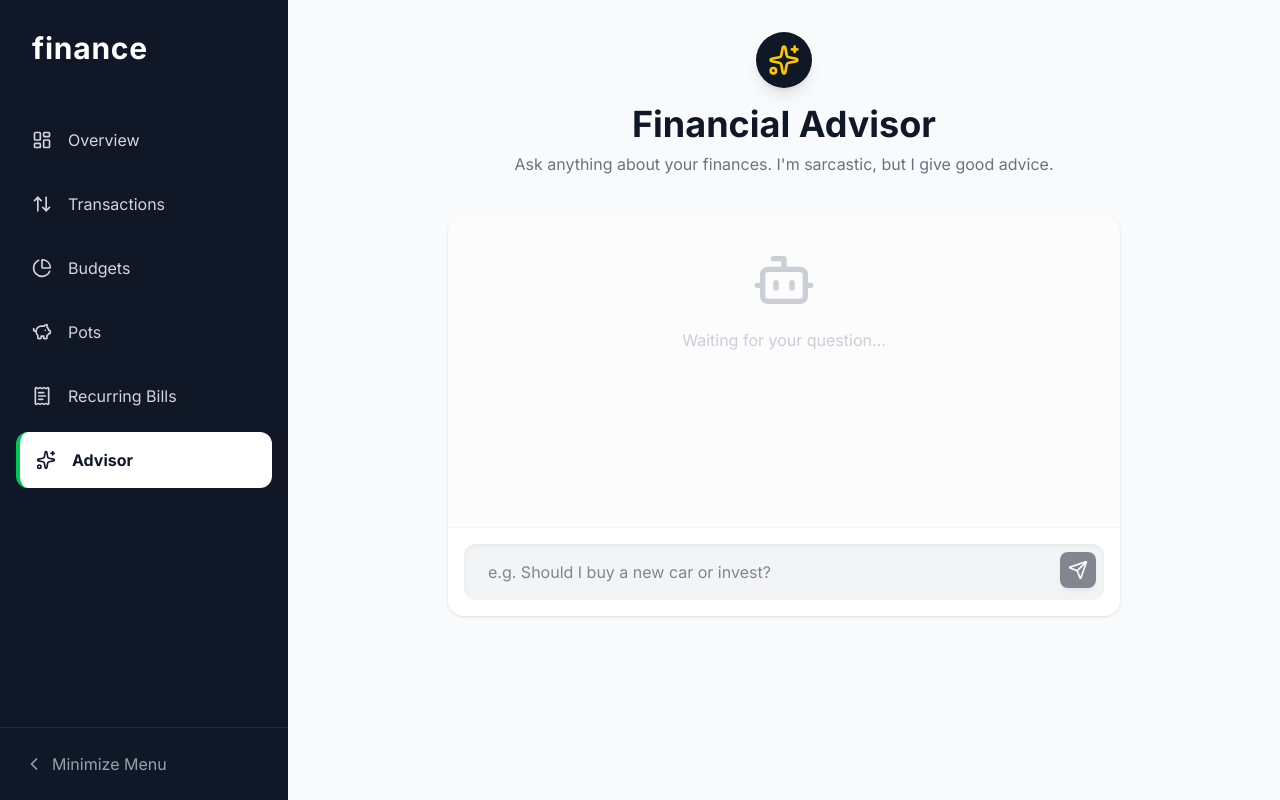
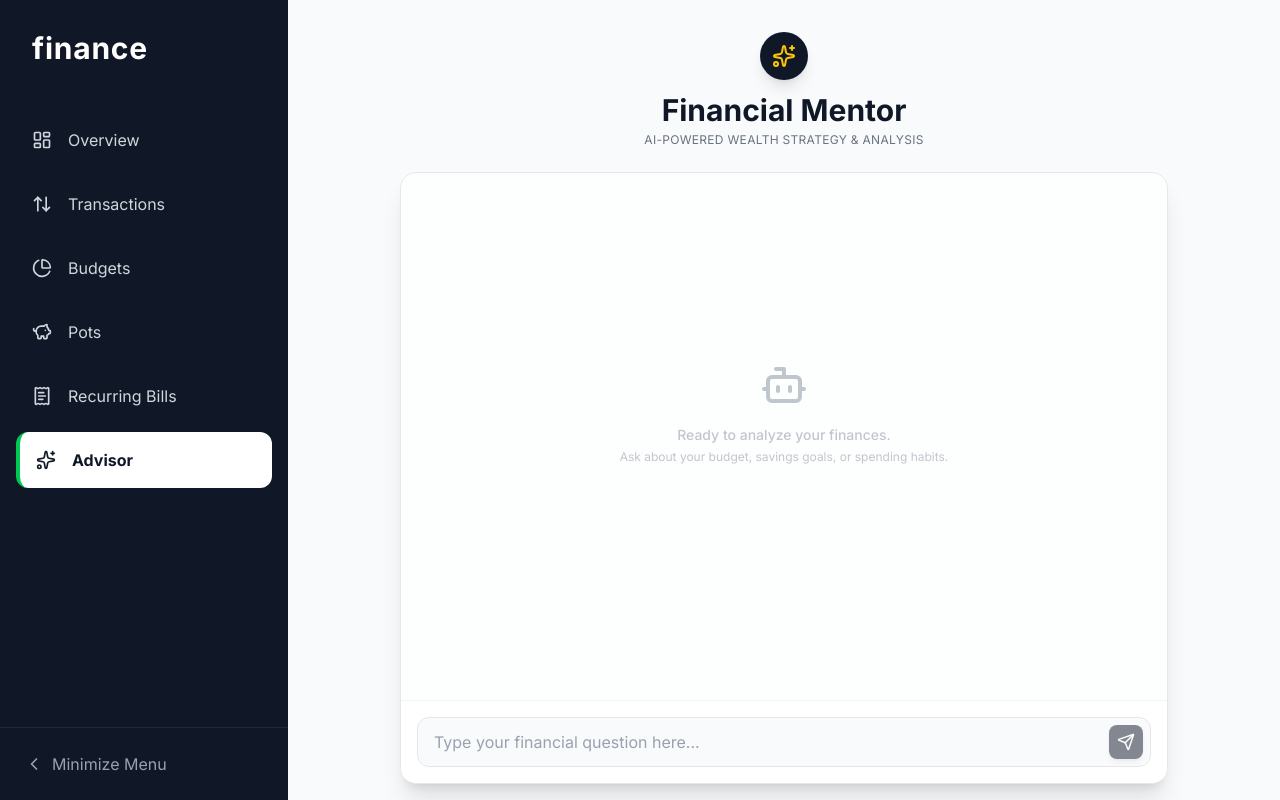
Before and after one commit to williampgdias/finance-app, a Next.js app in the folder frontend/: page /advisor in a window 1280 px wide. Built offline with nearby package versions, Linux system fonts and the light colour scheme.

Commit message:
fix(advisor): implement continuous chat context and refactor UI to professional standards

```diff
--- a/frontend/app/advisor/page.tsx
+++ b/frontend/app/advisor/page.tsx
@@ -2,142 +2,274 @@
 /* eslint-disable react/no-unescaped-entities */
 'use client';
 
-import { useState } from 'react';
+import { useState, useRef, useEffect } from 'react';
 import axios from 'axios';
-import { Sparkles, Send, Loader2, Bot } from 'lucide-react';
+import { Sparkles, Send, Loader2, Bot, User } from 'lucide-react';
 import ReactMarkdown from 'react-markdown';
 
+/**
+ * Interface representing a single chat message entity.
+ * Mirrors the structure required by the LLM context window.
+ */
+interface ChatMessage {
+    role: 'user' | 'assistant';
+    content: string;
+}
+
+/**
+ * Financial Advisor Page Component.
+ * * Implements a persistent chat interface where the user can interact
+ * with the AI Financial Mentor. The component manages the chat history state
+ * and handles the API communication with context injection.
+ */
 export default function AdvisorPage() {
-    const [question, setQuestion] = useState('');
-    const [answer, setAnswer] = useState('');
+    // ============================================================================
+    // State Management
+    // ============================================================================
+
+    const [input, setInput] = useState('');
+    const [messages, setMessages] = useState<ChatMessage[]>([]);
     const [loading, setLoading] = useState(false);
-    const [error, setError] = useState('');
 
-    const handleAskAi = async (e: React.FormEvent) => {
+    // Reference to the end of the chat list for auto-scrolling
+    const messagesEndRef = useRef<HTMLDivElement>(null);
+
+    // ============================================================================
+    // Effects & Helpers
+    // ============================================================================
+
+    /**
+     * Automatically scrolls the chat container to the most recent message.
+     * Triggered whenever the 'messages' array updates or loading state changes.
+     */
+    const scrollToBottom = () => {
+        messagesEndRef.current?.scrollIntoView({ behavior: 'smooth' });
+    };
+
+    useEffect(() => {
+        scrollToBottom();
+    }, [messages, loading]);
+
+    // ============================================================================
+    // Event Handlers
+    // ============================================================================
+
+    /**
+     * Handles the submission of a new message.
+     * * 1. Updates UI optimistically with the user's message.
+     * 2. Sends the message payload + conversation history to the backend.
+     * 3. Appends the AI response to the local state.
+     */
+    const handleSendMessage = async (e: React.FormEvent) => {
         e.preventDefault();
-        if (!question.trim()) return;
 
+        // Prevent submission of empty strings
+        if (!input.trim()) return;
+
+        const userMessageContent = input;
+
+        // Clear input immediately for better UX
+        setInput('');
+
+        // Optimistic Update: Append user message to UI before API response
+        const newHistory: ChatMessage[] = [
+            ...messages,
+            { role: 'user', content: userMessageContent },
+        ];
+
+        setMessages(newHistory);
         setLoading(true);
-        setError('');
-        setAnswer('');
 
         try {
+            // API Call: Send current prompt AND history for context awareness
             const response = await axios.post('http://localhost/api/ai/ask', {
-                question: question,
+                question: userMessageContent,
+                history: newHistory, // Passing full context to the backend
             });
 
-            setAnswer(response.data.message);
-        } catch (err) {
-            console.error(err);
-            // Error message in English
-            setError('Sorry, my brain is a bit slow today. Please try again.');
+            // Append the AI's response to the conversation
+            setMessages((prevMessages) => [
+                ...prevMessages,
+                { role: 'assistant', content: response.data.message },
+            ]);
+        } catch (error) {
+            console.error('AI Service Error:', error);
+
+            // Graceful error handling in the UI
+            setMessages((prevMessages) => [
+                ...prevMessages,
+                {
+                    role: 'assistant',
+                    content:
+                        "**System Notice:** I'm currently unable to access the financial data server. Please try again in a moment.",
+                },
+            ]);
         } finally {
             setLoading(false);
         }
     };
 
+    // ============================================================================
+    // Render
+    // ============================================================================
+
     return (
-        <main className="min-h-screen bg-gray-50 p-8 pb-20 flex flex-col items-center">
-            {/* Header */}
-            <div className="text-center mb-10 max-w-2xl">
-                <div className="inline-flex items-center justify-center p-3 bg-gray-900 rounded-full mb-4 shadow-lg">
-                    <Sparkles className="text-yellow-400" size={32} />
+        <main className="h-screen bg-gray-50 flex flex-col items-center pt-8 pb-4 px-4">
+            {/* Page Header */}
+            <div className="text-center mb-6 max-w-2xl flex-shrink-0">
+                <div className="inline-flex items-center justify-center p-3 bg-gray-900 rounded-full mb-3 shadow-lg">
+                    <Sparkles className="text-yellow-400" size={24} />
                 </div>
-                <h1 className="text-4xl font-bold text-gray-900 mb-2">
-                    Financial Advisor
+                <h1 className="text-3xl font-bold text-gray-900">
+                    Financial Mentor
                 </h1>
-                <p className="text-gray-500">
-                    Ask anything about your finances. I'm sarcastic, but I give
-                    good advice.
+                <p className="text-xs text-gray-500 mt-1 uppercase tracking-wide">
+                    AI-Powered Wealth Strategy & Analysis
                 </p>
             </div>
 
-            {/* Chat Area */}
-            <div className="w-full max-w-2xl bg-white rounded-2xl shadow-sm overflow-hidden min-h-100 flex flex-col">
-                {/* Answer Display Area */}
-                <div className="flex-1 p-8 bg-gray-50/50 overflow-y-auto">
-                    {!answer && !loading && !error && (
-                        <div className="h-full flex flex-col items-center justify-center text-gray-400 opacity-50">
-                            <Bot size={64} className="mb-4" />
-                            <p>Waiting for your question...</p>
+            {/* Main Chat Container */}
+            <div className="w-full max-w-3xl bg-white rounded-2xl shadow-xl overflow-hidden flex flex-col flex-1 min-h-0 border border-gray-200">
+                {/* Message List Area (Scrollable) */}
+                <div className="flex-1 overflow-y-auto p-6 space-y-6 bg-gray-50/30">
+                    {/* Empty State / Welcome Message */}
+                    {messages.length === 0 && (
+                        <div className="h-full flex flex-col items-center justify-center text-gray-400 opacity-60">
+                            <Bot size={48} className="mb-4" />
+                            <p className="text-sm font-medium">
+                                Ready to analyze your finances.
+                            </p>
+                            <p className="text-xs mt-1">
+                                Ask about your budget, savings goals, or
+                                spending habits.
+                            </p>
                         </div>
                     )}
 
-                    {loading && (
-                        <div className="flex items-center justify-center h-full gap-3 text-gray-500 animate-pulse">
-                            <Loader2 className="animate-spin" />
-                            <p>Consulting the financial stars...</p>
+                    {/* Message Bubbles */}
+                    {messages.map((msg, index) => (
+                        <div
+                            key={index}
+                            className={`flex gap-4 ${
+                                msg.role === 'user'
+                                    ? 'flex-row-reverse'
+                                    : 'flex-row'
+                            }`}
+                        >
+                            {/* Avatar Icon */}
+                            <div
+                                className={`
+                                w-8 h-8 rounded-full flex items-center justify-center flex-shrink-0 mt-1 shadow-sm
+                                ${
+                                    msg.role === 'user'
+                                        ? 'bg-gray-200 text-gray-600'
+                                        : 'bg-gray-900 text-yellow-400'
+                                }
+                            `}
+                            >
+                                {msg.role === 'user' ? (
+                                    <User size={16} />
+                                ) : (
+                                    <Sparkles size={16} />
+                                )}
                             </div>
-                    )}
 
-                    {answer && (
-                        <div className="animate-in fade-in slide-in-from-bottom-4 duration-500">
-                            <div className="flex gap-4">
-                                <div className="min-w-10 h-10 rounded-full bg-gray-900 flex items-center justify-center mt-1">
-                                    <Sparkles
-                                        className="text-yellow-400"
-                                        size={20}
-                                    />
-                                </div>
-                                <div className="bg-white p-6 rounded-2xl rounded-tl-none shadow-sm border border-gray-100 text-gray-800 leading-relaxed">
+                            {/* Message Content */}
+                            <div
+                                className={`
+                                max-w-[85%] p-4 rounded-2xl text-sm leading-relaxed shadow-sm
+                                ${
+                                    msg.role === 'user'
+                                        ? 'bg-gray-900 text-white rounded-tr-none'
+                                        : 'bg-white border border-gray-100 text-gray-800 rounded-tl-none'
+                                }
+                            `}
+                            >
                                 <ReactMarkdown
                                     components={{
                                         strong: ({ node, ...props }) => (
                                             <span
-                                                    className="font-bold text-gray-900"
+                                                className={`font-bold ${
+                                                    msg.role === 'user'
+                                                        ? 'text-white'
+                                                        : 'text-gray-900'
+                                                }`}
                                                 {...props}
                                             />
                                         ),
-
                                         ul: ({ node, ...props }) => (
                                             <ul
-                                                    className="list-disc ml-4 space-y-1"
+                                                className="list-disc ml-4 space-y-1 my-2"
                                                 {...props}
                                             />
                                         ),
                                         ol: ({ node, ...props }) => (
                                             <ol
-                                                    className="list-decimal ml-4 space-y-1"
+                                                className="list-decimal ml-4 space-y-1 my-2"
+                                                {...props}
+                                            />
+                                        ),
+                                        p: ({ node, ...props }) => (
+                                            <p
+                                                className="mb-2 last:mb-0"
                                                 {...props}
                                             />
                                         ),
                                     }}
                                 >
-                                        {answer}
+                                    {msg.content}
                                 </ReactMarkdown>
                             </div>
+                        </div>
+                    ))}
+
+                    {/* Loading Indicator (Ghost Bubble) */}
+                    {loading && (
+                        <div className="flex gap-4 animate-pulse">
+                            <div className="w-8 h-8 rounded-full bg-gray-900 flex items-center justify-center mt-1 opacity-50">
+                                <Sparkles
+                                    className="text-yellow-400"
+                                    size={16}
+                                />
+                            </div>
+                            <div className="bg-white p-4 rounded-2xl rounded-tl-none border border-gray-100 shadow-sm flex items-center gap-2">
+                                <Loader2
+                                    className="animate-spin text-gray-400"
+                                    size={16}
+                                />
+                                <span className="text-xs text-gray-400 font-medium">
+                                    Analyzing financial data...
+                                </span>
                             </div>
                         </div>
                     )}
 
-                    {error && (
-                        <div className="p-4 bg-red-50 text-red-600 rounded-xl border border-red-100 text-center">
-                            {error}
-                        </div>
-                    )}
+                    {/* Invisible element for auto-scroll anchoring */}
+                    <div ref={messagesEndRef} />
                 </div>
 
                 {/* Input Area */}
                 <div className="p-4 bg-white border-t border-gray-100">
-                    <form onSubmit={handleAskAi} className="relative">
+                    <form
+                        onSubmit={handleSendMessage}
+                        className="relative flex items-center gap-2"
+                    >
                         <input
                             type="text"
-                            value={question}
-                            onChange={(e) => setQuestion(e.target.value)}
-                            placeholder="e.g. Should I buy a new car or invest?"
-                            className="w-full bg-gray-100 text-gray-900 rounded-xl py-4 pl-6 pr-16 focus:outline-none focus:ring-2 focus:ring-gray-900 focus:bg-white transition-all shadow-inner"
+                            value={input}
+                            onChange={(e) => setInput(e.target.value)}
+                            placeholder="Type your financial question here..."
+                            className="w-full bg-gray-50 text-gray-900 rounded-xl py-3 pl-4 pr-12 border border-gray-200 focus:outline-none focus:ring-2 focus:ring-gray-900 focus:border-transparent transition-all placeholder-gray-400"
                             disabled={loading}
+                            aria-label="Message input"
                         />
                         <button
                             type="submit"
-                            disabled={loading || !question.trim()}
-                            className="absolute right-2 top-2 p-2 bg-gray-900 text-white rounded-lg hover:bg-gray-800 disabled:opacity-50 disabled:cursor-not-allowed transition-colors shadow-md"
+                            disabled={loading || !input.trim()}
+                            className="absolute right-2 p-2 bg-gray-900 text-white rounded-lg hover:bg-gray-800 disabled:opacity-50 disabled:cursor-not-allowed transition-colors shadow-md"
+                            aria-label="Send message"
                         >
-                            {loading ? (
-                                <Loader2 className="animate-spin" size={20} />
-                            ) : (
-                                <Send size={20} />
-                            )}
+                            <Send size={18} />
                         </button>
                     </form>
                 </div>
```
Also changed, not shown: 1 other file (tests, documents, lock files or other folders). Lines whose indentation alone changed are shown as unchanged.
